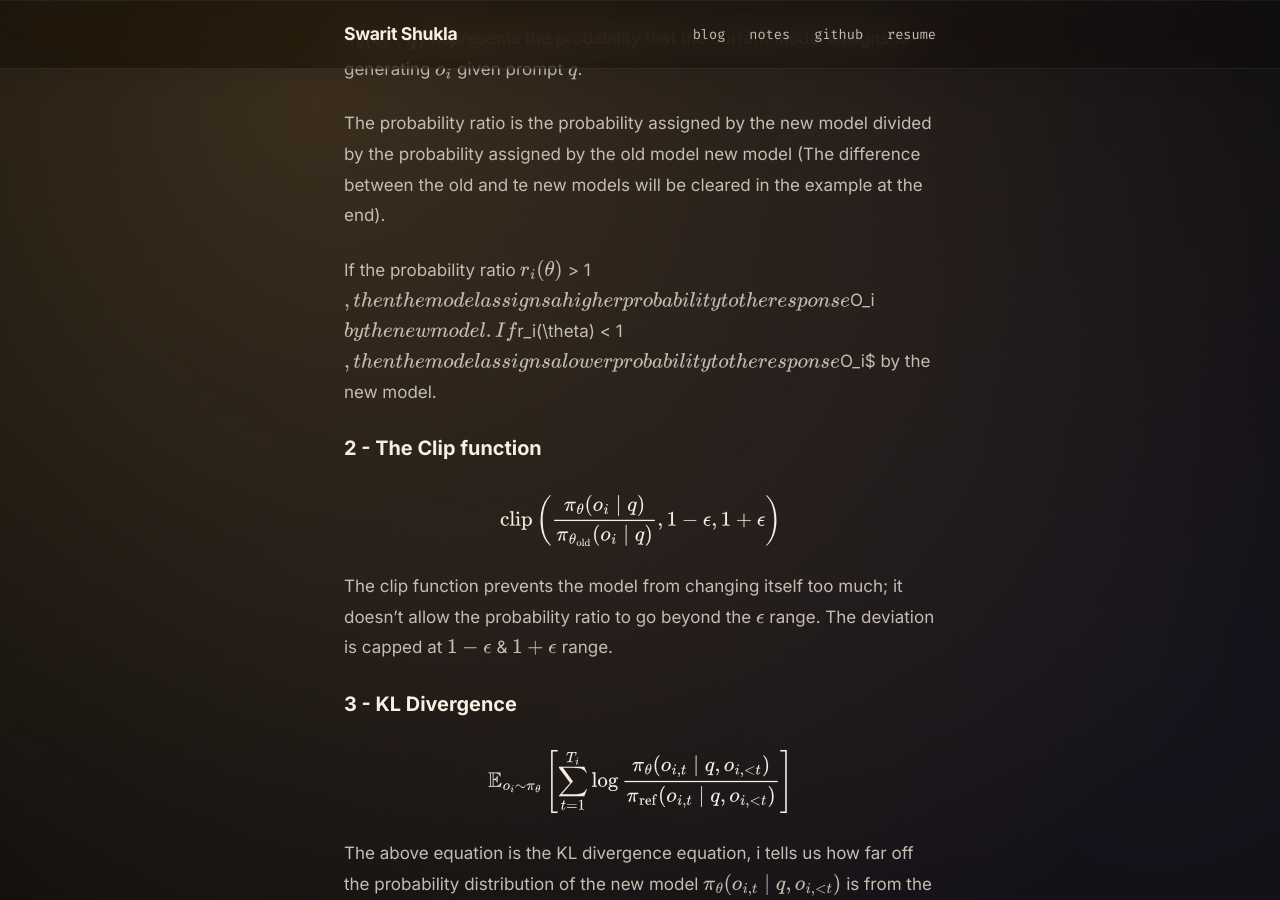
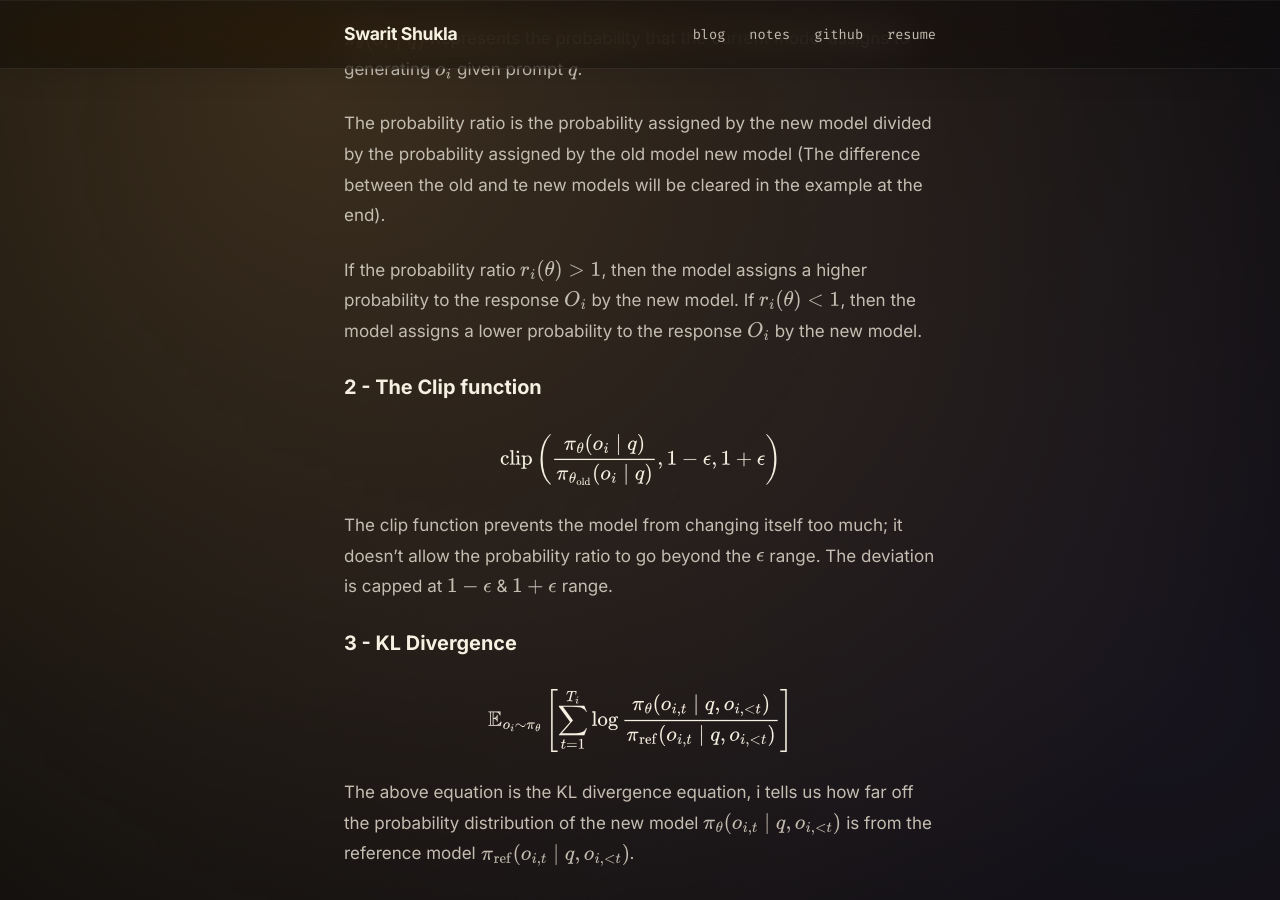
Before and after one commit to SWARITSHUKLA/SWARITSHUKLA.github.io, a Jekyll site: the page built from _posts/2026-09-20-GRPO:-How-Language-Models-Learn-to-Reason.md, in a window 1280 px wide and 900 px high, scrolled down 2683 px. Built offline with Jekyll 4.4.1, drawn with Linux system fonts in a browser that asks for light colours.

```diff
--- a/_posts/2026-09-20-GRPO:-How-Language-Models-Learn-to-Reason.md
+++ b/_posts/2026-09-20-GRPO:-How-Language-Models-Learn-to-Reason.md
@@ -89,7 +89,7 @@ Represents the probability that the current model assigns to generating $o_i$ gi
 
 The probability ratio is the probability assigned by the new model divided by the probability assigned by the old model new model (The difference between the old and te new models will be cleared in the example at the end).
 
-If the probability ratio $r_i(\theta)$ > 1$, then the model assigns a higher probability to the response $O_i$ by the new model. If $r_i(\theta) < 1$, then the model assigns a lower probability to the response $O_i$ by the new model.
+If the probability ratio $r_i(\theta) > 1$, then the model assigns a higher probability to the response $O_i$ by the new model. If $r_i(\theta) < 1$, then the model assigns a lower probability to the response $O_i$ by the new model.
 
 ### 2 - The Clip function
 
```
